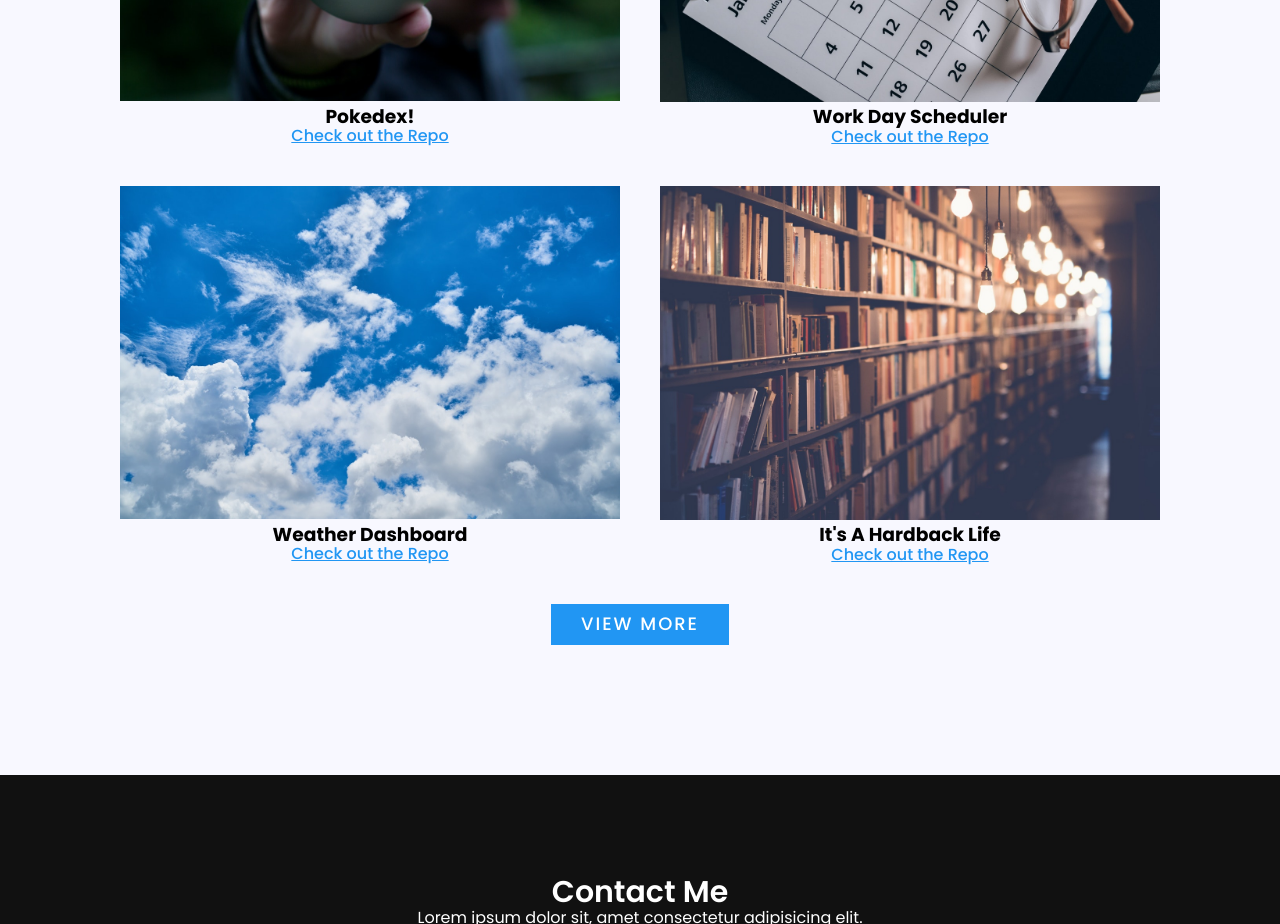
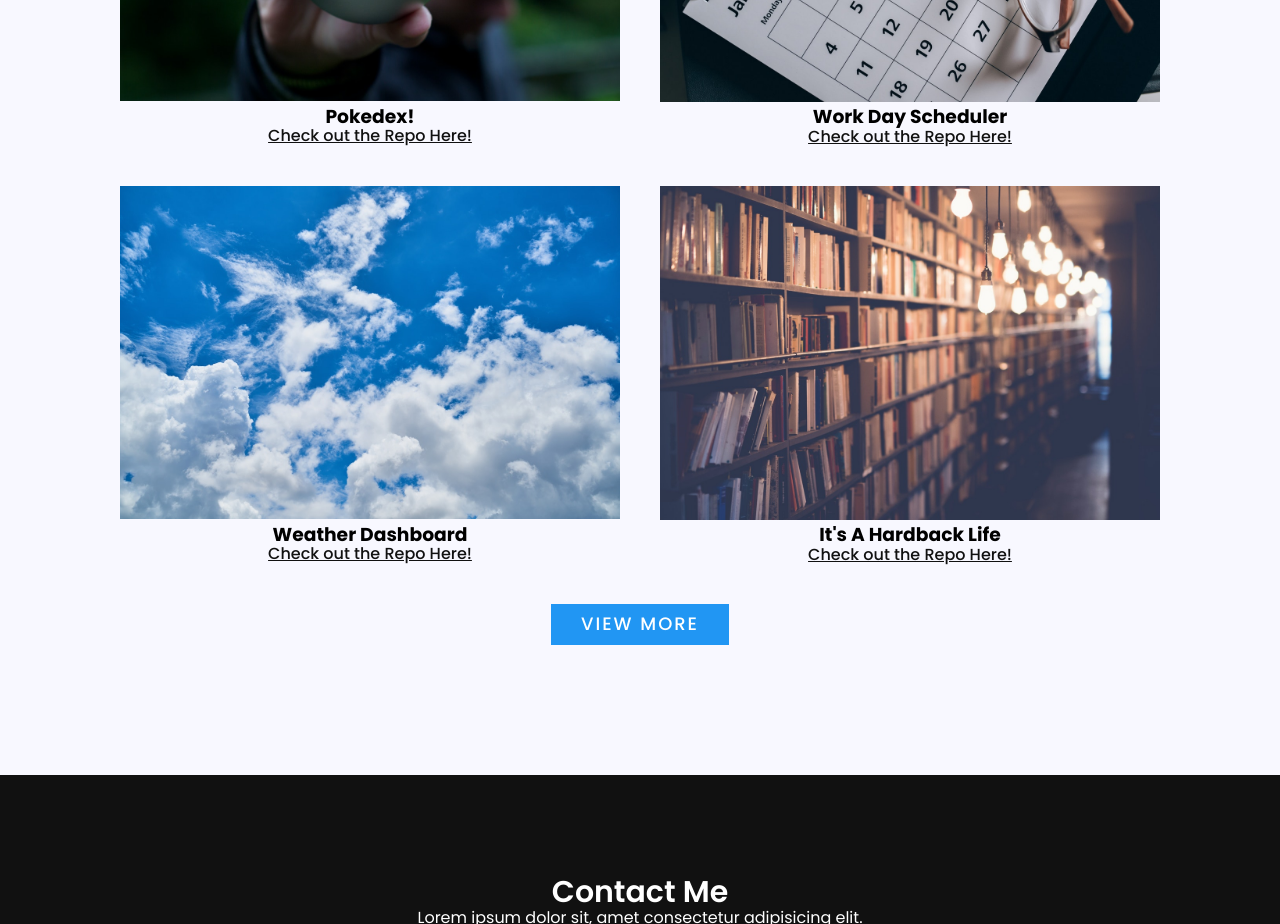
Before and after one commit to Bballplayer33/portfolio, a plain HTML site: page index.html in a window 1280 px wide. Shown: the part 2780-3704 px from the top of the page. Drawn offline with Linux system fonts and the light colour scheme.

Commit message:
added repo links

```diff
--- a/css/styles.css
+++ b/css/styles.css
@@ -185,6 +185,12 @@ text-align: center;
     padding: 20px;
     transition: .3s;
 }
+
+.gitlink {
+    color: #111;
+    background-color: transparent;
+}
+
 .work .content .workBx:hover {
     background: #2196f3;
 }
--- a/index.html
+++ b/index.html
@@ -125,29 +125,29 @@
         <div class="workBx">
           <a href="https://hculv.github.io/Project1/" target="_blank"><img src="images/pokemon2.jpg" alt="" /></a>
             <h3 class="workdesc">Pokedex!</h3>
-            <h4 class="workdesc gitLink">
-              <a href="https://github.com/hculv/Project1" target="_blank">Check out the Repo</a>
+            <h4 class="workdesc">
+              <a class="gitlink" href="https://github.com/hculv/Project1" target="_blank">Check out the Repo Here!</a>
             </h4>
         </div>
         <div class="workBx">
           <a href="https://bballplayer33.github.io/Work-Day-Scheduler-05/" target="_blank"><img src="images/calendar.jpg" alt="" /></a>
             <h3 class="workdesc">Work Day Scheduler</h3>
-            <h4 class="workdesc gitLink">
-              <a href="https://github.com/Bballplayer33/Work-Day-Scheduler-05" target="_blank">Check out the Repo</a>
+            <h4 class="workdesc">
+              <a class="gitlink" href="https://github.com/Bballplayer33/Work-Day-Scheduler-05" target="_blank">Check out the Repo Here!</a>
             </h4>
         </div>
         <div class="workBx">
           <a href="https://bballplayer33.github.io/06-weather-dashboard/" target="_blank"><img src="images/weather.jpg" alt="" /></a>
             <h3 class="workdesc">Weather Dashboard</h3>
-            <h4 class="workdesc gitLink">
-              <a href="https://github.com/Bballplayer33/06-weather-dashboard" target="_blank">Check out the Repo</a>
+            <h4 class="workdesc">
+              <a class="gitlink" href="https://github.com/Bballplayer33/06-weather-dashboard" target="_blank">Check out the Repo Here!</a>
             </h4>
         </div>
         <div class="workBx">
           <a href="https://a-hardback-life.herokuapp.com/" target="_blank"><img src="images/book-best.jpg" alt="" /></a>
             <h3 class="workdesc">It's A Hardback Life</h3>
-            <h4 class="workdesc gitLink">
-              <a href="https://github.com/Bballplayer33/its_a_hardback_life_book_club" target="_blank">Check out the Repo</a>
+            <h4 class="workdesc">
+              <a class="gitlink" href="https://github.com/Bballplayer33/its_a_hardback_life_book_club" target="_blank">Check out the Repo Here!</a>
             </h4>
         </div>
       </div>
```
